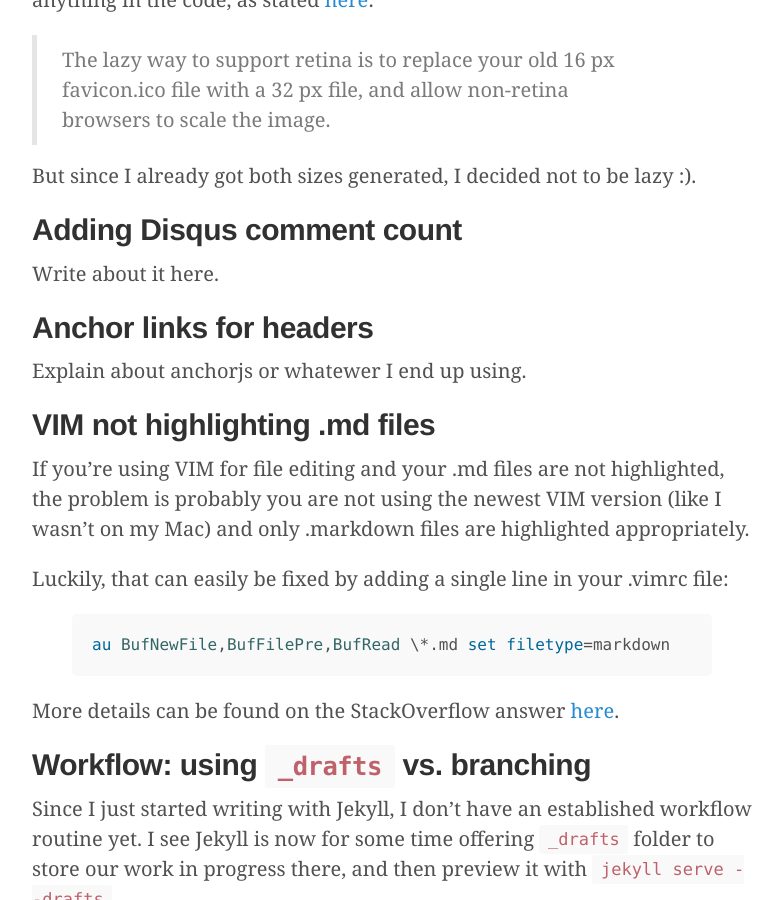
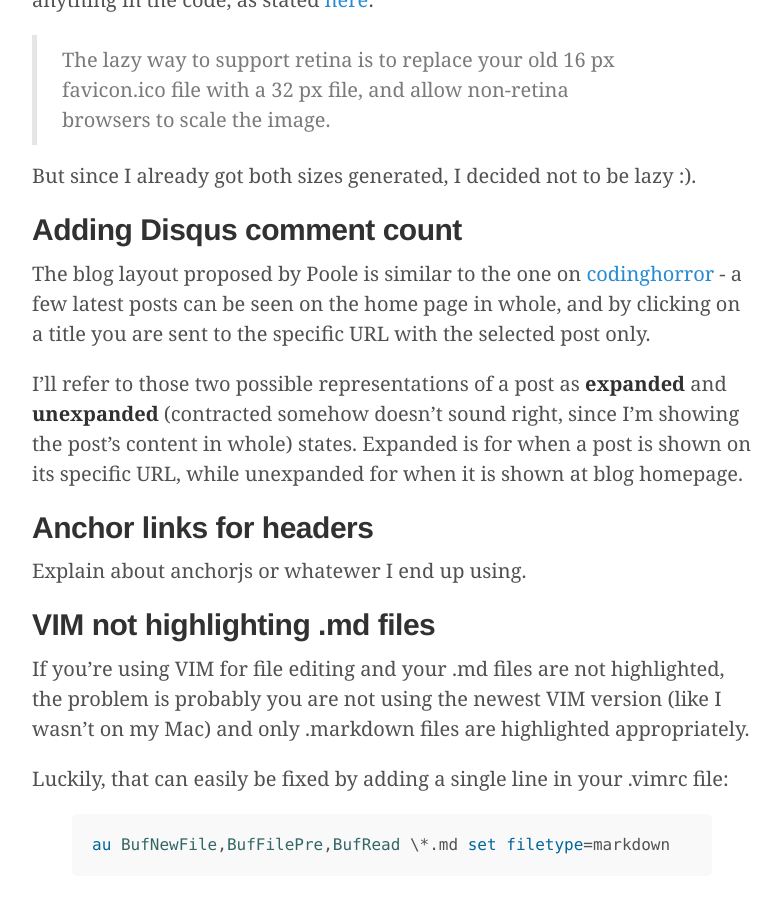
Before and after one commit to matijaSos/matijasos.github.io, a Jekyll site: the page built from _posts/2015-08-15-creating-blog-with-jekyll.md, in a window 1280 px wide and 900 px high, scrolled down 2678 px. Shown: the whole window, without its empty margins (248-1030 px from the left). Built offline with Jekyll 4.4.1, drawn with Linux system fonts in a browser that asks for light colours; comment, search, counter and statistics services are not loaded.

Commit message:
started writing about adding disqus comment count.

```diff
--- a/_posts/2015-08-15-creating-blog-with-jekyll.md
+++ b/_posts/2015-08-15-creating-blog-with-jekyll.md
@@ -85,7 +85,12 @@ But since I already got both sizes generated, I decided not to be lazy :).
 
 ## Adding Disqus comment count
 
-Write about it here.
+The blog layout proposed by Poole is similar to the one on [codinghorror](http://blog.codinghorror.com/) - a few latest posts can be
+seen on the home page in whole, and by clicking on a title you are sent to the specific URL with the selected post only.
+
+I'll refer to those two possible representations of a post as **expanded** and **unexpanded** (contracted somehow doesn't sound
+right, since I'm showing the post's content in whole) states. Expanded is for when a post is shown on its specific URL, while unexpanded
+for when it is shown at blog homepage.
 
 ## Anchor links for headers
 
```
